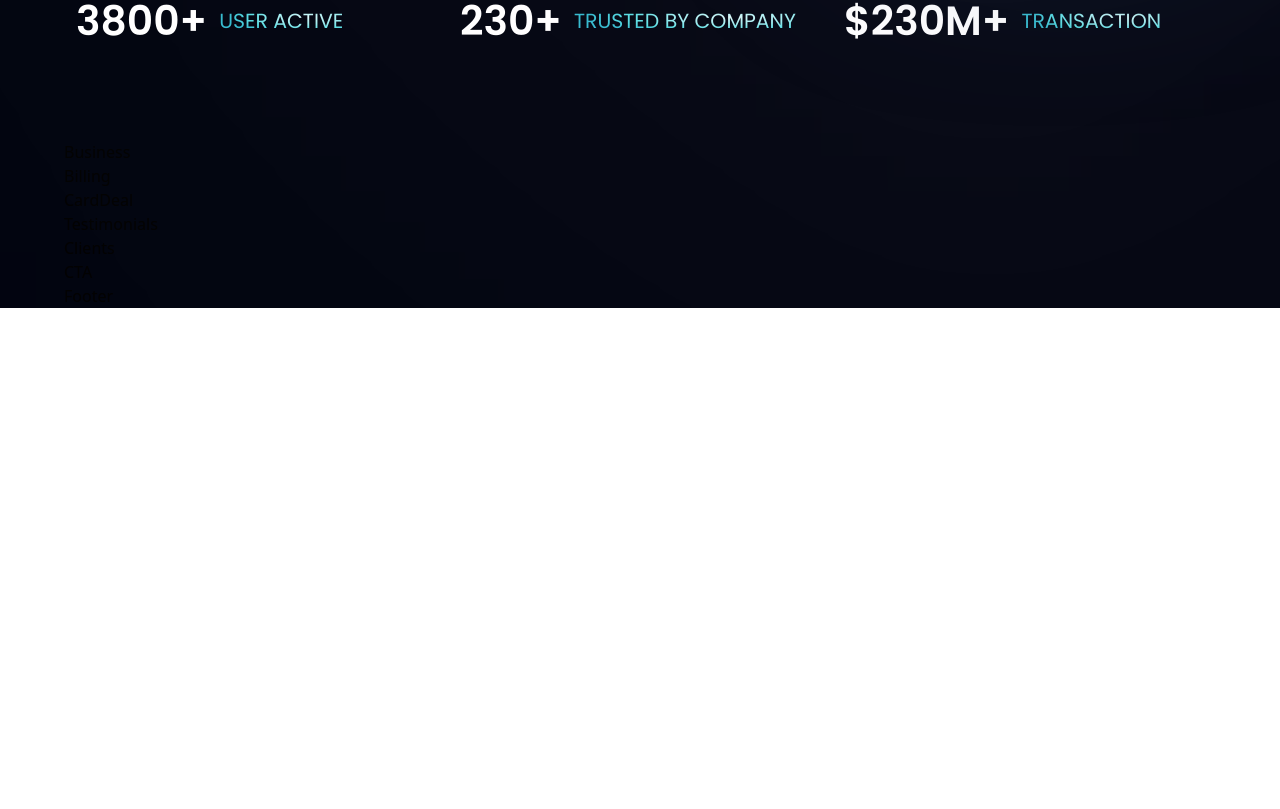
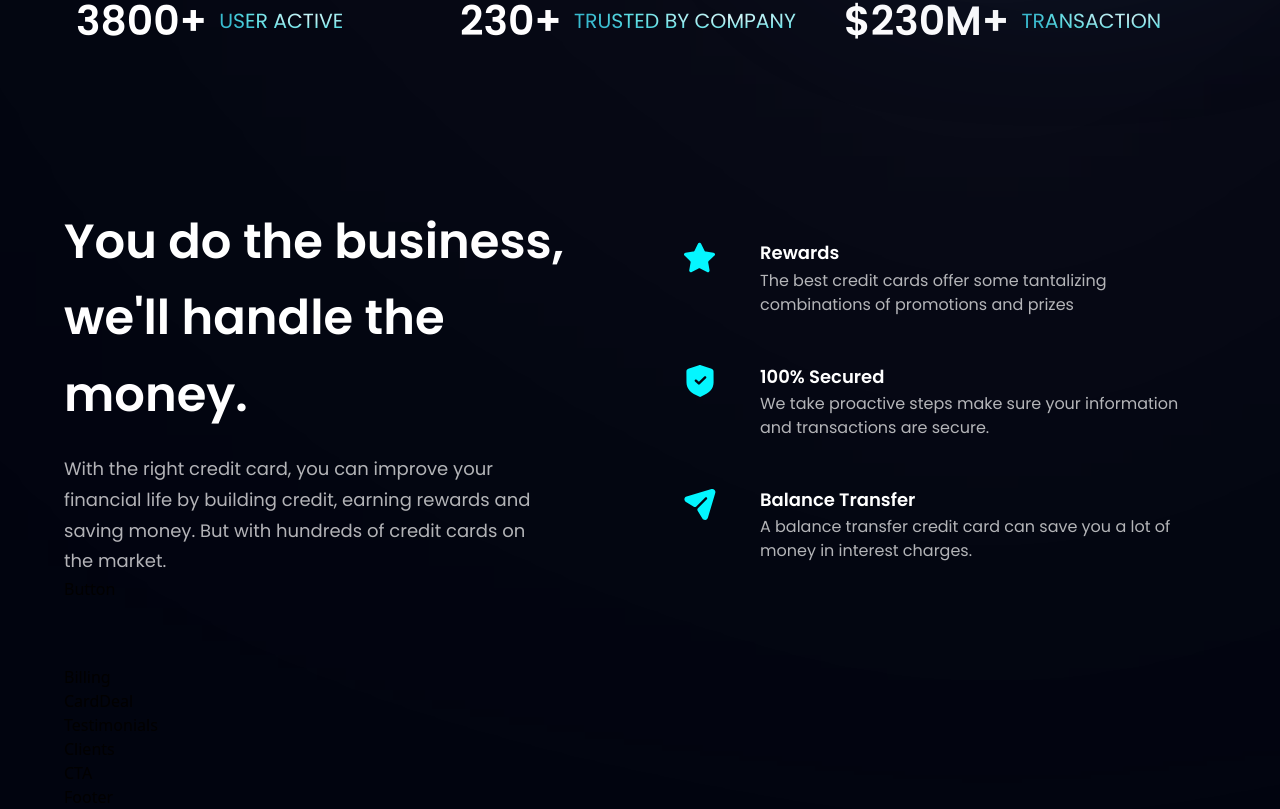
Before and after one commit to ZroC00l/banking_world, a React (Vite) app: page / in a window 1280 px wide. Shown: the part 824-1633 px from the top of the page. Before the commit the page ends 1132 px from the top, so only its background shows below. Built offline with nearby package versions, Linux system fonts and the light colour scheme.

Commit message:
stats component done, business component update

```diff
--- a/src/components/Business.jsx
+++ b/src/components/Business.jsx
@@ -1,7 +1,46 @@
 import React from "react";
+import styles, { layout } from "../styles";
+import { features } from "../constants";
+import Button from "./Button";
 
-const Business = () => {
-  return <div>Business</div>;
-};
+const FeatureCard = ({ icon, title, content, index }) => (
+  <div
+    className={`flex flex-row p-6 rounded-[20px] {index !== features.length-1 ? "mb-6": "mb-0"} feature-card`}
+  >
+    <div className={`w-[64px] h-[64px] rounded-full`}>
+      <img src={icon} alt="star" className="w-[50%] h-[50%] object-contain" />
+    </div>
+    <div className="flex-1 flex flex-col ml-3">
+      <h4 className="font-poppins font-semibold text-white text-[18px] leading-[23.4px] mb-1">
+        {title}
+      </h4>
+      <p className="font-poppins font-normal text-dimWhite text-[16px] leading-[24px]">
+        {content}
+      </p>
+    </div>
+  </div>
+);
+
+const Business = () => (
+  <section className={layout.section} id="features">
+    <div className={layout.sectionInfo}>
+      <h2 className={styles.heading2}>
+        You do the business, <br className="sm:block hidden" /> we'll handle the
+        money.
+      </h2>
+      <p className={`${styles.paragraph} max-w-[470px] mt-5`}>
+        With the right credit card, you can improve your financial life by
+        building credit, earning rewards and saving money. But with hundreds of
+        credit cards on the market.
+      </p>
+      <Button styles={`mt-10`} />
+    </div>
+    <div className={`${layout.sectionImg} flex-col`}>
+      {features.map((feature, index) => (
+        <FeatureCard key={feature.id} index={index} {...feature} />
+      ))}
+    </div>
+  </section>
+);
 
 export default Business;
```
